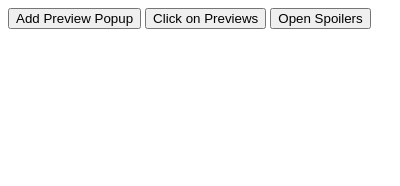
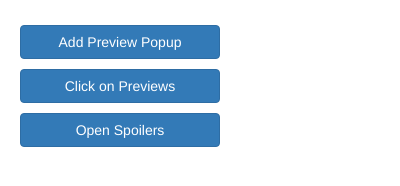
Before and after one commit to DreadfulBot/pornolab-assistant, a browser extension: page src/html/popup.html in a window 400 px wide. Drawn offline with Linux system fonts and the light colour scheme.

Commit message:
new button style + icon + refactor works

```diff
--- a/src/html/popup.html
+++ b/src/html/popup.html
@@ -1,19 +1,16 @@
 <!DOCTYPE html>
 <html>
 	<head>
-		<style>
-			button {
-				min-width: 30px;
-				min-width: 30px;
-				outline: none;
-			}
-		</style>
+		<link rel="stylesheet" href="../css/lib/bootstrap.min.css"/>
+		<link rel="stylesheet" href="../css/popup.css"/>
 	</head>
 	<body>
-		<div class="content">
-			<button id="add-preview-popup" data-command="addPreviewPopup">Add Preview Popup</button>
-			<button id="click-on-previews" data-command="clickOnPreviews">Click on Previews</button>
-			<button id="open-spoilers" data-command="openSpoilers">Open Spoilers</button>
+		<div class="card">
+			<div class="card-body">
+				<button id="add-preview-popup" class="btn btn-primary" data-command="addPreviewPopup">Add Preview Popup</button>
+				<button id="click-on-previews" class="btn btn-primary" data-command="clickOnPreviews">Click on Previews</button>
+				<button id="open-spoilers" class="btn btn-primary" data-command="openSpoilers">Open Spoilers</button>
+			</div>
 
 			<script src="../js/popup.js" type="module"></script>
 		</div>
--- /dev/null
+++ b/src/scss/popup.scss
@@ -0,0 +1,8 @@
+.card {
+    padding: 20px;
+    button {
+        min-width: 200px;
+        outline: none;
+        margin: 5px 0px;
+    }
+}
```
Also changed, not shown: src/html/background.html (+1 -18 lines), src/html/modal.html (deleted, +0 -21 lines), images/favicon.png (added), images/get_started128.png (deleted), images/get_started16.png (deleted), images/get_started32.png (deleted), images/get_started48.png (deleted), images/readme/icon.png, manifest.json, src/css/lib/bootstrap.min.css (renamed from src/css/bootstrap.min.css), src/css/modal.css, src/css/popup.css (added), src/scss/modal.scss (renamed from src/css/modal.scss).
